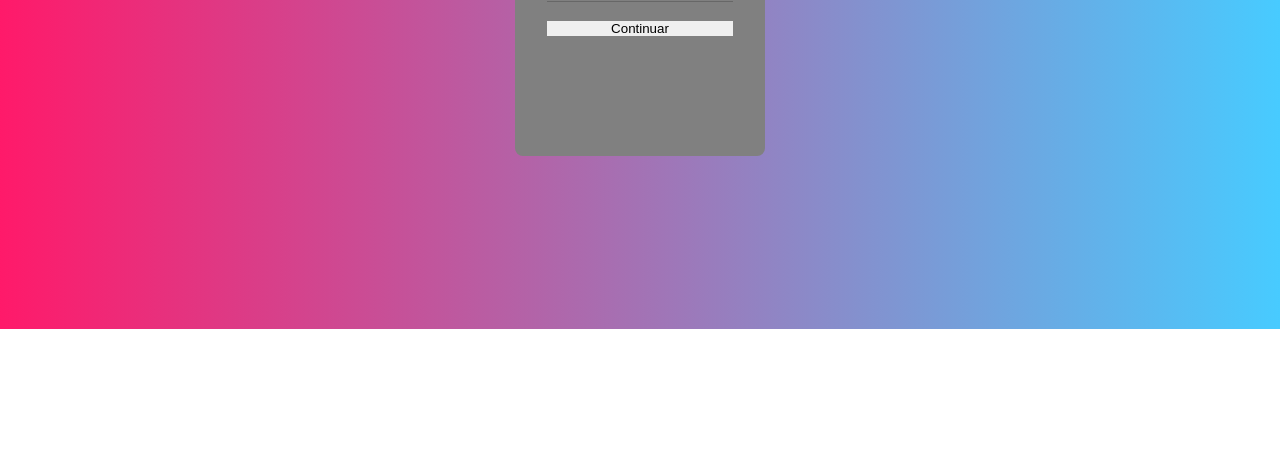
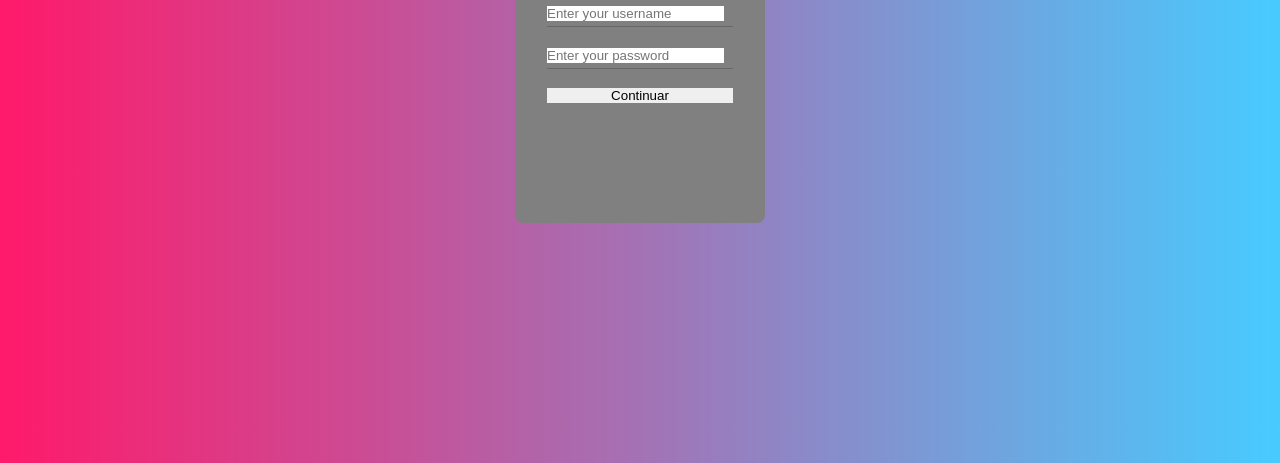
Before and after one commit to AugustoAU/login, a plain HTML site: page index.html in a window 1280 px wide. Shown: the part 337-800 px from the top of the page. Drawn offline with Linux system fonts and the light colour scheme.

Commit message:
Update style.css

```diff
--- a/css/style.css
+++ b/css/style.css
@@ -5,8 +5,15 @@
     border: 0;
 }
 
+html,body{
+
+    height: 100%;
+}
+
 
 body{
+    position: relative;
+    width: 100%;
     overflow-y:hidden;
     background: linear-gradient(90deg, hsla(339, 100%, 55%, 1) 0%, hsla(197, 100%, 64%, 1) 100%);
     background-repeat: no-repeat;
@@ -19,6 +26,7 @@ body{
 
 main.container{
     background: grey;
+    position: relative;
     min-width: 250px;
     min-height: 40vh;
     padding: 2rem;
```
